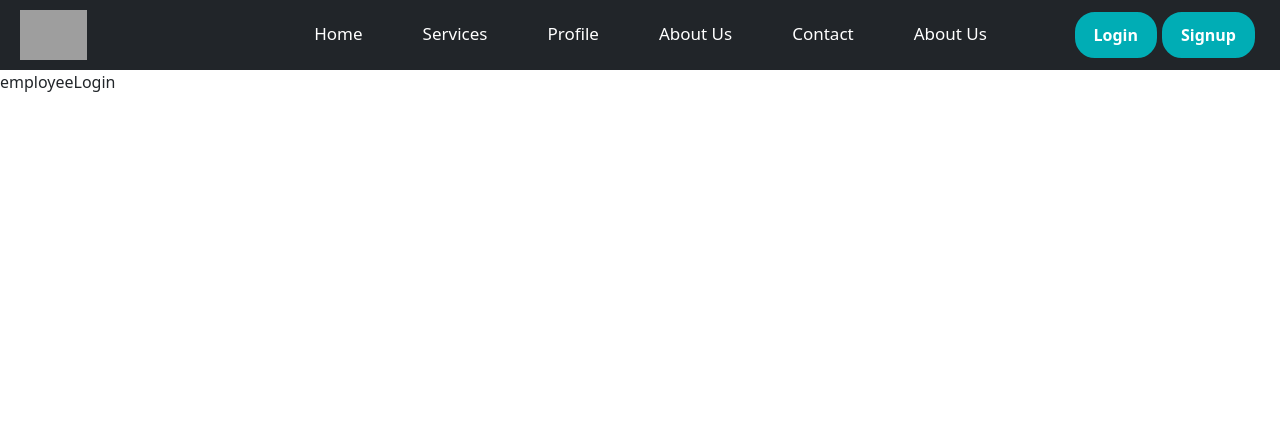
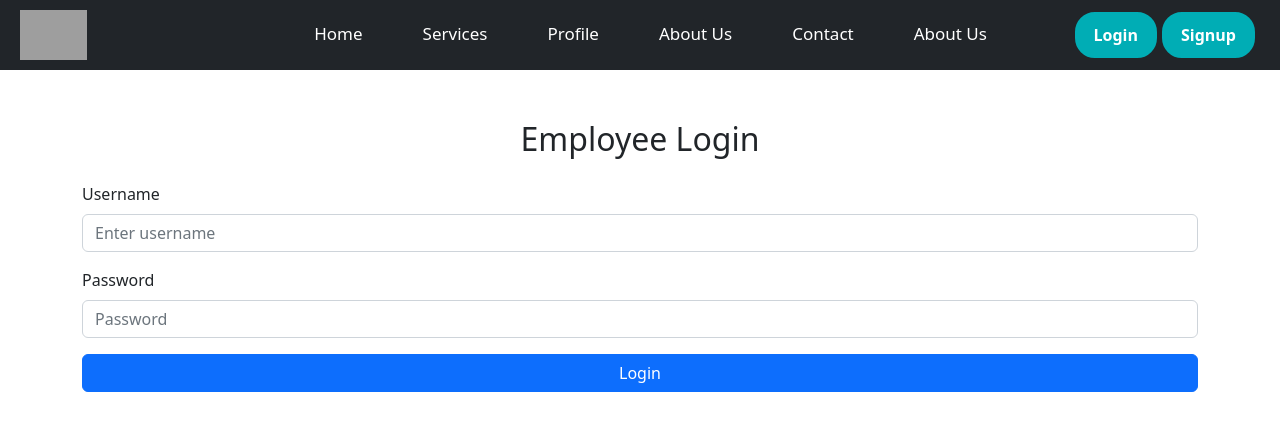
Before and after one commit to k-rashmina/Dinanga-Enterprises, a React (Vite) app in the folder DE-frontend/: page /emplogin in a window 1280 px wide. Shown: the top 430 px of the page. Built offline with nearby package versions, Linux system fonts and the light colour scheme; grey boxes are pictures that could not be loaded.

Commit message:
Made Employee Login

```diff
--- a/DE-frontend/src/components/employee/employeeLogin.jsx
+++ b/DE-frontend/src/components/employee/employeeLogin.jsx
@@ -1,9 +1,53 @@
-import React from 'react'
+import React, { useState } from "react";
+import { Container, Form, Button } from "react-bootstrap";
+import "bootstrap/dist/css/bootstrap.min.css";
 
-const employeeLogin = () => {
+const EmployeeLogin = () => {
+  const [username, setUsername] = useState("");
+  const [password, setPassword] = useState("");
+
+  const handleSubmit = (event) => {
+    event.preventDefault();
+    // Perform login authentication logic here
+    console.log("Username:", username);
+    console.log("Password:", password);
+    // Reset form fields after submission
+    setUsername("");
+    setPassword("");
+  };
+
   return (
-    <div>employeeLogin</div>
-  )
-}
+    <Container style={{ marginTop: "50px" }}>
+      <h2 className="text-center mb-4">Employee Login</h2>
+      <Form onSubmit={handleSubmit}>
+        <Form.Group className="mb-3" controlId="formBasicUsername">
+          <Form.Label>Username</Form.Label>
+          <Form.Control
+            type="text"
+            placeholder="Enter username"
+            value={username}
+            onChange={(e) => setUsername(e.target.value)}
+            required
+          />
+        </Form.Group>
 
-export default employeeLogin
+        <Form.Group className="mb-3" controlId="formBasicPassword">
+          <Form.Label>Password</Form.Label>
+          <Form.Control
+            type="password"
+            placeholder="Password"
+            value={password}
+            onChange={(e) => setPassword(e.target.value)}
+            required
+          />
+        </Form.Group>
+
+        <Button variant="primary" type="submit" className="w-100">
+          Login
+        </Button>
+      </Form>
+    </Container>
+  );
+};
+
+export default EmployeeLogin;
```
